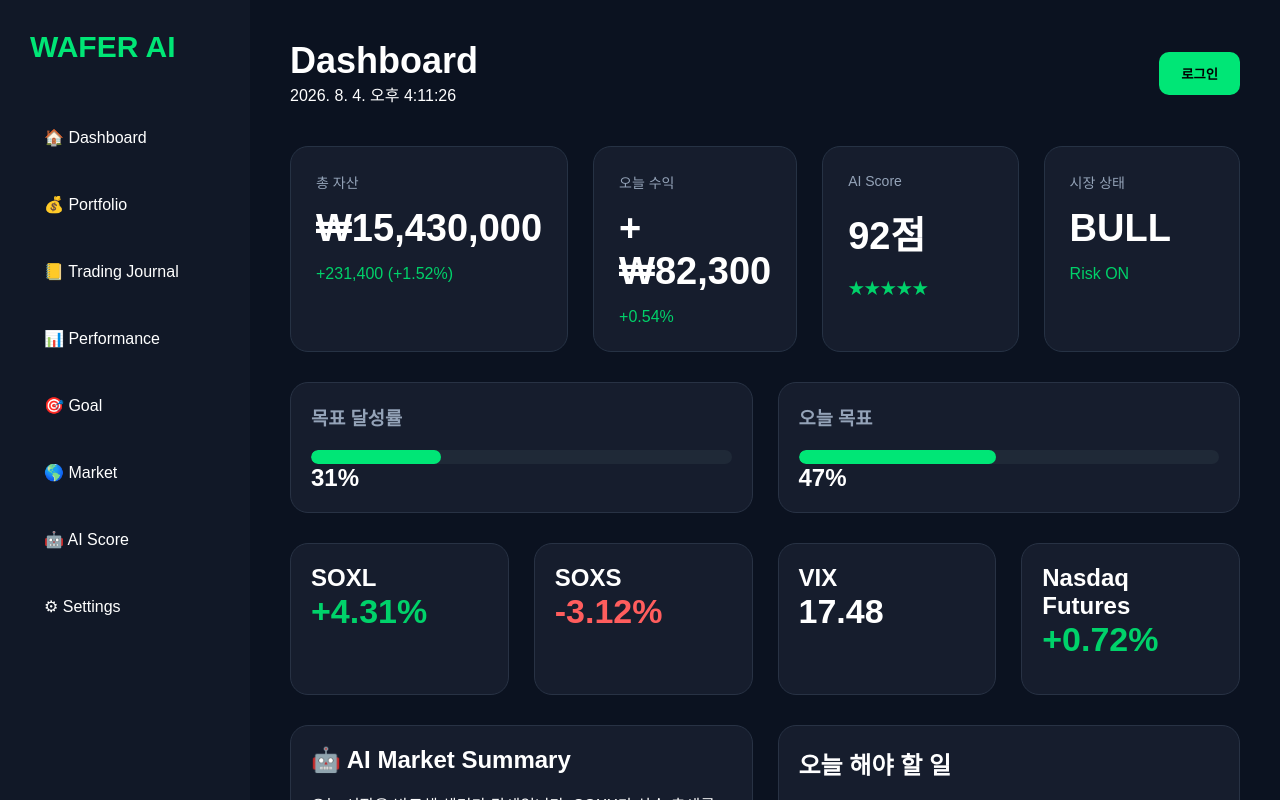
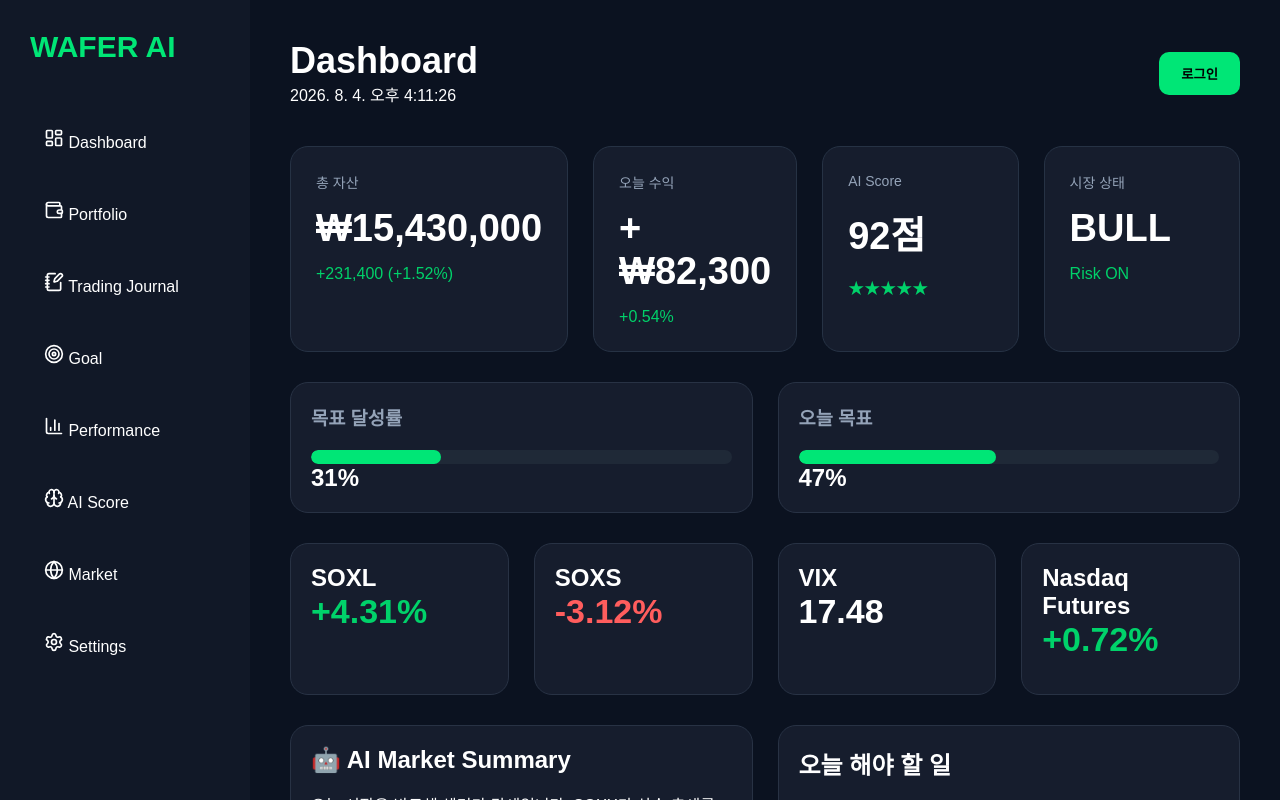
Before and after one commit to BvrPark/AI-stocks, a Next.js app in the folder frontend/: page / in a window 1280 px wide. Shown: the top 800 px of the page. Built offline with nearby package versions, Linux system fonts and the light colour scheme.

Commit message:
Update Sidebar.tsx

```diff
--- a/frontend/components/Sidebar.tsx
+++ b/frontend/components/Sidebar.tsx
@@ -1,33 +1,57 @@
-export default function Sidebar() {
-  return (
+import {
+
+LayoutDashboard,
+
+Wallet,
+
+NotebookPen,
+
+Target,
+
+BarChart3,
+
+Brain,
+
+Globe,
+
+Settings
+
+} from "lucide-react";
+
+export default function Sidebar(){
+
+return(
 
 <aside className="sidebar">
 
 <div className="logo">
+
 WAFER AI
+
 </div>
 
 <nav>
 
-        <a href="#">🏠 Dashboard</a>
+<a><LayoutDashboard size={20}/> Dashboard</a>
 
-        <a href="#">💰 Portfolio</a>
+<a><Wallet size={20}/> Portfolio</a>
 
-        <a href="#">📒 Trading Journal</a>
+<a><NotebookPen size={20}/> Trading Journal</a>
 
-        <a href="#">📊 Performance</a>
+<a><Target size={20}/> Goal</a>
 
-        <a href="#">🎯 Goal</a>
+<a><BarChart3 size={20}/> Performance</a>
 
-        <a href="#">🌎 Market</a>
+<a><Brain size={20}/> AI Score</a>
 
-        <a href="#">🤖 AI Score</a>
+<a><Globe size={20}/> Market</a>
 
-        <a href="#">⚙ Settings</a>
+<a><Settings size={20}/> Settings</a>
 
 </nav>
 
 </aside>
 
-  );
+)
+
 }
```
Lines whose indentation alone changed are shown as unchanged.
